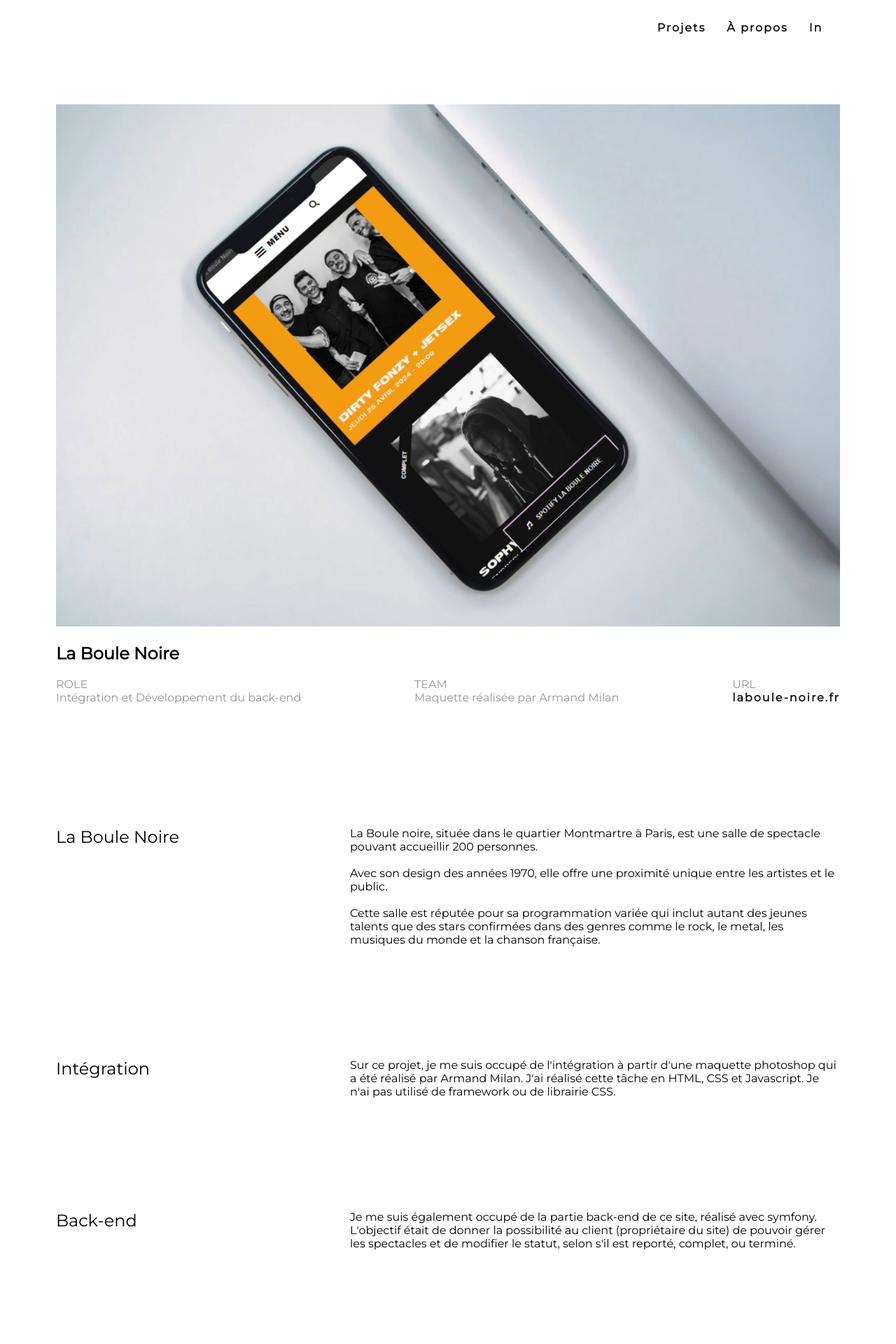
After one commit to siracuse/sh-dev, a PHP site: page /laboulenoire.html in a window 1280 px wide. The commit adds this page. Shown: the top 1920 px of the page at 70% size. Run offline with PHP 8.4, Linux system fonts and the light colour scheme.

Commit message:
add 1 project

```diff
--- /dev/null
+++ b/laboulenoire.html
@@ -0,0 +1,104 @@
+<!DOCTYPE html>
+<html lang="fr">
+<head>
+    <meta charset="UTF-8">
+    <meta http-equiv="X-UA-Compatible" content="IE=edge">
+    <meta name="viewport" content="width=device-width, initial-scale=1.0">
+    <title>Harichandra SIRACUSE - Portfolio Développeur web back-end</title>
+    <meta name="description"
+          content="Développeur back-end PHP Symfony à Lyon. Retrouver sur mon site web mon portfolio, mes expériences et mon parcours scolaire de développeur back-end php"/>
+    <link rel="stylesheet" href="style.css">
+    <link href='https://fonts.googleapis.com/css?family=Montserrat' rel='stylesheet'>
+    <link href="img/SH.ico" rel="shortcut icon" type="image/x-icon"/>
+</head>
+<body>
+
+
+<nav>
+    <ul>
+        <li><a href="index.html">Projets</a></li>
+        <li><a href="about.html">À propos</a></li>
+        <li><a href="#">In</a></li>
+    </ul>
+</nav>
+
+
+<section class="project">
+    <img class="project-img" src="img/projects/lbn1.jpg" alt="">
+    <h2>La Boule Noire</h2>
+    <div class="project-details">
+        <div>
+            <p class="project-details-title">Role</p>
+            <p>Intégration et Développement du back-end</p>
+        </div>
+        <div>
+            <p class="project-details-title">TEAM</p>
+            <p>Maquette réalisée par Armand Milan</p>
+        </div>
+        <div>
+            <p class="project-details-title">URL</p>
+            <a href="https://laboule-noire.fr/" target="_blank">laboule-noire.fr</a>
+        </div>
+    </div>
+
+
+    <div class="project-description">
+        <div>
+            <p class="project-description-title">La Boule Noire</p>
+            <p class="project-description-content">
+                La Boule noire, située dans le quartier Montmartre à Paris, est une salle de spectacle pouvant
+                accueillir 200 personnes. <br><br>Avec son design des années 1970, elle offre une proximité unique entre
+                les
+                artistes et le public. <br><br>Cette salle est réputée pour sa programmation variée qui inclut autant
+                des jeunes
+                talents que des stars confirmées dans des genres comme le rock, le metal, les musiques du monde et la
+                chanson française.
+            </p>
+        </div>
+        <div>
+            <p class="project-description-title">Intégration</p>
+            <p class="project-description-content">
+                Sur ce projet, je me suis occupé de l'intégration à partir d'une maquette photoshop qui a été réalisé
+                par Armand Milan.
+                J'ai réalisé cette tâche en HTML, CSS et Javascript. Je n'ai pas utilisé de framework ou de librairie
+                CSS.
+            </p>
+        </div>
+        <div>
+            <p class="project-description-title">Back-end</p>
+            <p class="project-description-content">
+                Je me suis également occupé de la partie back-end de ce site, réalisé avec symfony.
+                L'objectif était de donner la possibilité au client (propriétaire du site) de pouvoir gérer les
+                spectacles et de modifier le statut, selon s'il est reporté, complet, ou terminé.
+            </p>
+        </div>
+        <div>
+            <p class="project-description-title">Screenshot</p>
+            <div class="project-description-screenshot">
+                <img src="img/projects/lbn10.jpg" alt="" class="project-description-content">
+                <img src="img/projects/lbn11.jpg" alt="" class="project-description-content">
+            </div>
+
+        </div>
+    </div>
+</section>
+
+
+<footer>
+    <div class="footer-content">
+        <div class="footer-col">
+            <p class="title">me contacter</p>
+            <p>siracuse.harichandra@gmail.com</p>
+        </div>
+        <div class="footer-col">
+            <p class="title">© 2024 Harichandra SIRACUSE</p>
+            <div class="social-media">
+                <p><a href=""><img src="img/logo.png" alt=""></a></p>
+                <p><a href=""><img src="img/logo.png" alt=""></a></p>
+            </div>
+        </div>
+    </div>
+</footer>
+
+</body>
+</html>
--- a/style.css
+++ b/style.css
@@ -66,6 +66,9 @@ nav li {
     overflow: hidden;
     background-color: #111;
     transition: all .3s;
+}
+.projects-unit a {
+    display: flex;
 }
 .projects img {
     transition: all .3s;
@@ -239,6 +242,9 @@ footer img {
         justify-content: space-between;
         margin-bottom: 160px;
     }
+    .project-description-screenshot {
+        flex-direction: column;
+    }
     .project-description-content {
         max-width: 700px;
     }
```
Also changed, not shown: index.html (+7 -6 lines), img/laboulenoire.jpg (added), img/projects/lbn1.jpg (added), img/projects/lbn10.jpg (added), img/projects/lbn11.jpg (added), shevent.html (renamed from apodec.html), 1 other file.
